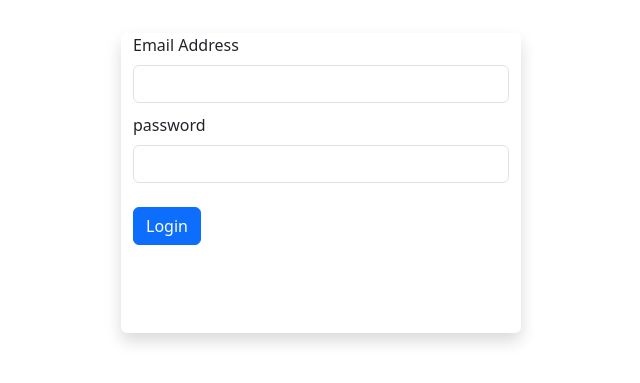
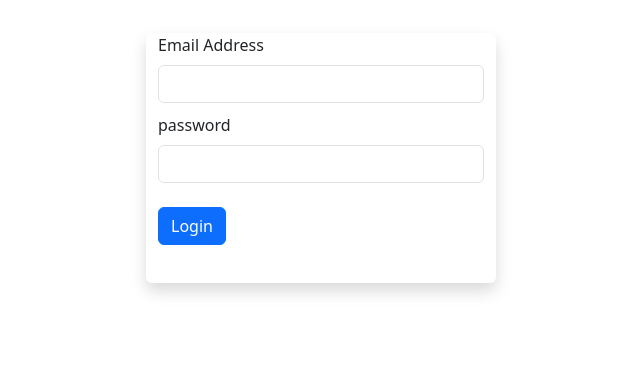
Before and after one commit to Sans-tech0111/Swiftshop, a Django app: page /user_login/ in a window 1280 px wide. Shown: the part 67-450 px from the top of the page, without its empty margins (319-959 px from the left). Run offline with Django 4.2, Linux system fonts and the light colour scheme.

Commit message:
Update login.html

```diff
--- a/store/templates/store/login.html
+++ b/store/templates/store/login.html
@@ -1,7 +1,7 @@
 {% extends 'store/main.html' %}
 {% load static %}
 {% block content %}
-<div class="container-sm shadow rounded " style="height: 300px;width: 400px;">
+<div class="container-sm shadow rounded " style="height: 250px;width: 350px;">
     <form id="form">
         <div class="form-field">
             <label for="emailadd" class="form-label">Email Address</label>
```
